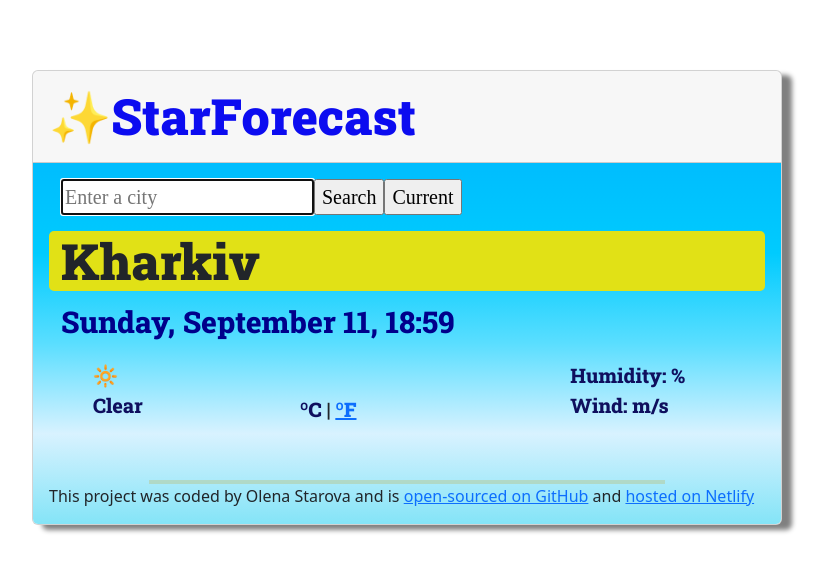
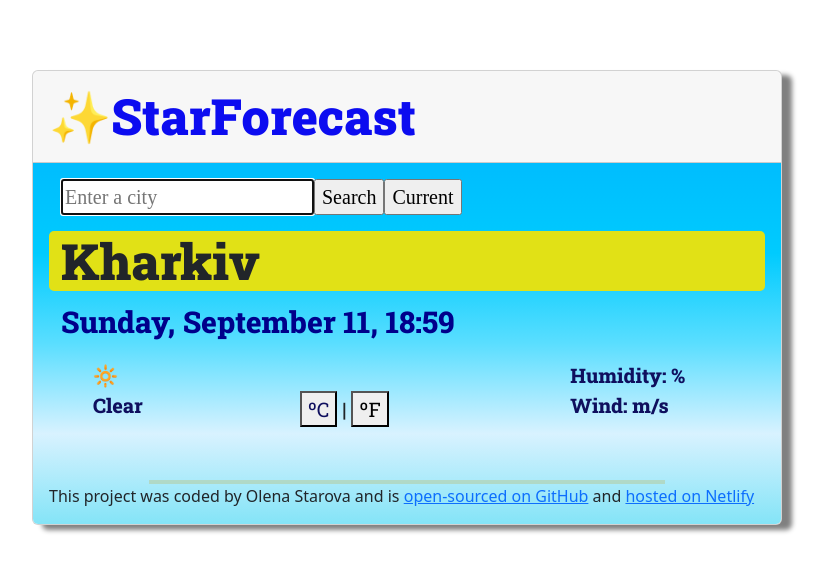
Before and after one commit to olena-starova/weather-forecast-react-app, a React (Create React App) app: page / in a window 1280 px wide. Shown: the top 572 px of the page, without its empty margins (233-1059 px from the left). Built offline with nearby package versions, Linux system fonts and the light colour scheme; a web font is replaced by a local one.

Commit message:
Remove react logo

```diff
--- a/src/Temperature.js
+++ b/src/Temperature.js
@@ -8,13 +8,10 @@ export default class Temperature extends React.Component {
         <strong id="actual-temp"></strong>
         <span className="units">
           {" "}
-          <a href="" id="celsius-link" className="active">
+          <button id="celsius-link" className="active">
             ºC
-          </a>{" "}
-          |{" "}
-          <a href="" id="fahrenheit-link">
-            ºF
-          </a>
+          </button>{" "}
+          | <button id="fahrenheit-link">ºF</button>
         </span>
       </div>
     );
```
Also changed, not shown: 1 other file (tests, documents, lock files or other folders).
